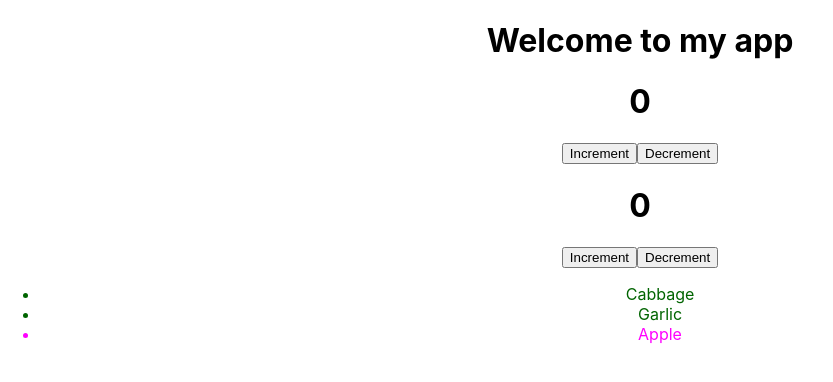
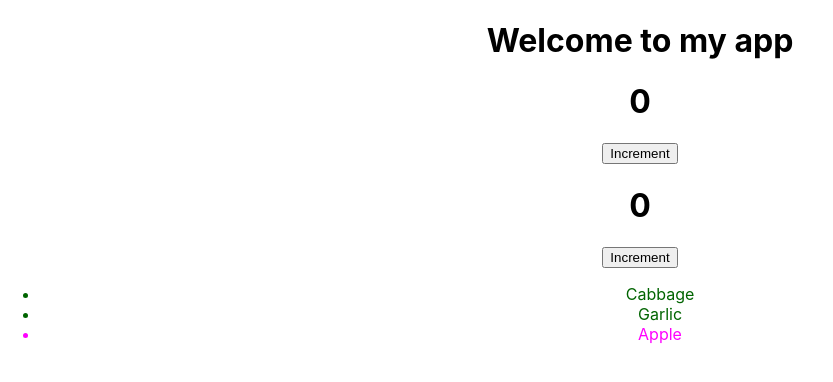
Before and after one commit to SalamanderCtesiphon/quick-start-react-docs, a React (Create React App) app: page / in a window 1280 px wide. Shown: the top 382 px of the page, without its empty margins (0-833 px from the left). Built offline with nearby package versions, Linux system fonts and the light colour scheme.

Commit message:
move the state up to the parent component so that both of the instances of my button that i called in the main app component shared the same state

```diff
--- a/src/App.js
+++ b/src/App.js
@@ -1,24 +1,14 @@
 import './App.css';
 import { useState } from 'react';
 
-function MyButton() {
-  const [count, setCount] = useState(0);
-
-  function handleClick() {
-    setCount(count + 1);
-  }
-
-  function decrementCount() {
-    setCount(count - 1);
-  }
+function MyButton({ count, onClick }) {
 
   return (
     <div>
       <h1>{count}</h1>
-      <button onClick={handleClick}>
+      <button onClick={onClick}>
         Increment
       </button>
-      <button onClick={decrementCount}>Decrement</button>
     </div>
   );
 }
@@ -47,11 +37,19 @@
 }
 
 function App() {
+
+  const [count, setCount] = useState(0);
+
+  function handleClick() {
+    setCount(count + 1);
+  }
+
+
   return (
     <div className="App">
       <h1>Welcome to my app</h1>
-     <MyButton />
-     <MyButton />
+     <MyButton count={count} onClick={handleClick} />
+     <MyButton count={count} onClick={handleClick} />
      <ShoppingList />
     </div>
   );
```
